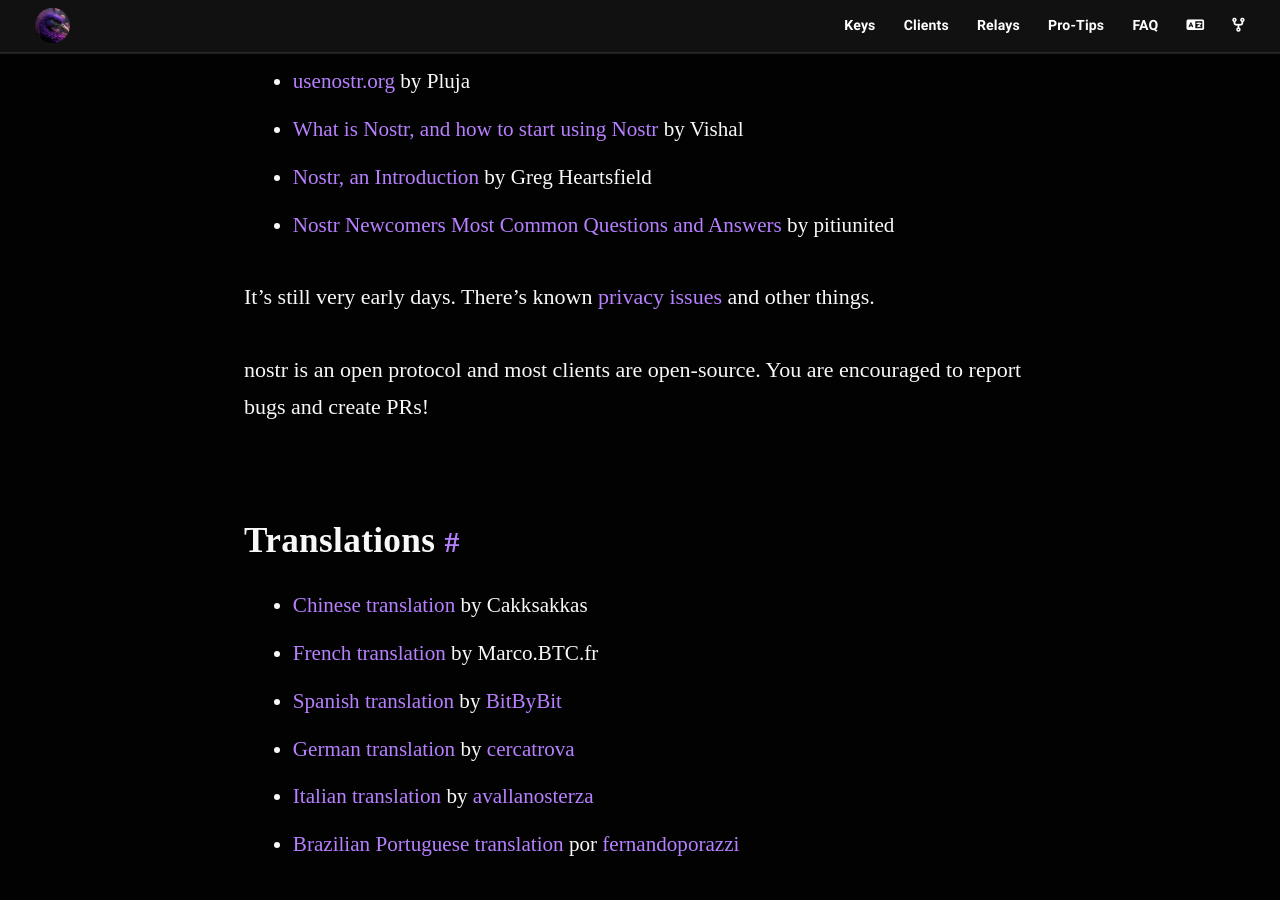
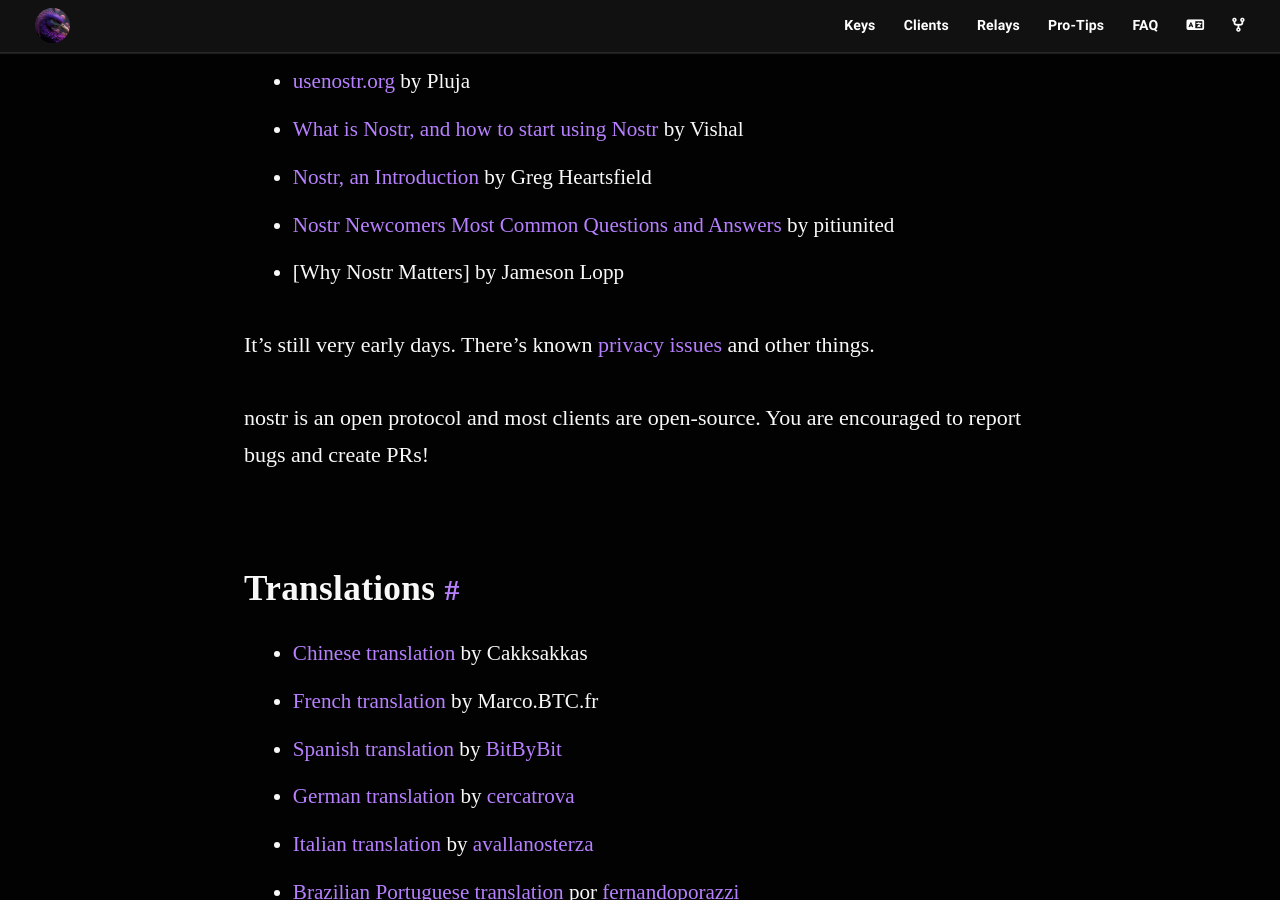
Before and after one commit to nostr-resources/nostr-resources.github.io, a Jekyll site: the page built from index.md, in a window 1280 px wide and 900 px high, scrolled down 10652 px. Built offline with Jekyll 4.4.1, drawn with Linux system fonts in a browser that asks for light colours; some web fonts are replaced.

Commit message:
chore(info): add lopp's article

```diff
--- a/index.md
+++ b/index.md
@@ -268,6 +268,7 @@ Articles and explainers:
 - [What is Nostr, and how to start using Nostr](https://github.com/vishalxl/nostr_console/discussions/31) by Vishal
 - [Nostr, an Introduction](https://wiki.wellorder.net/post/nostr-intro/) by Greg Heartsfield
 - [Nostr Newcomers Most Common Questions and Answers](https://uselessshit.co/resources/nostr/) by pitiunited
+- [Why Nostr Matters] by Jameson Lopp
 
 It's still very early days.
 There's known [privacy issues](https://consentonchain.github.io/blog/posts/nostr-privacy/) and other things.
```
